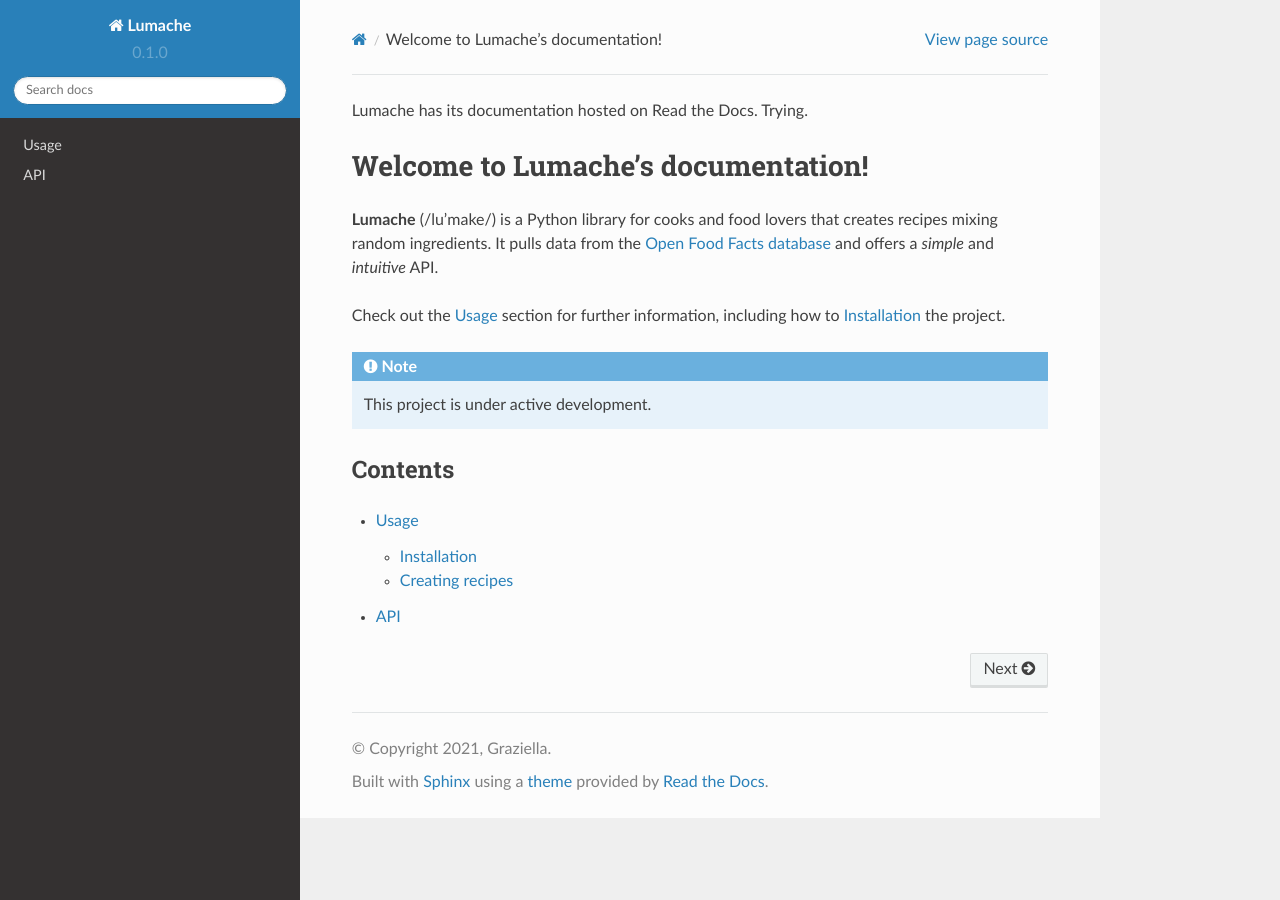
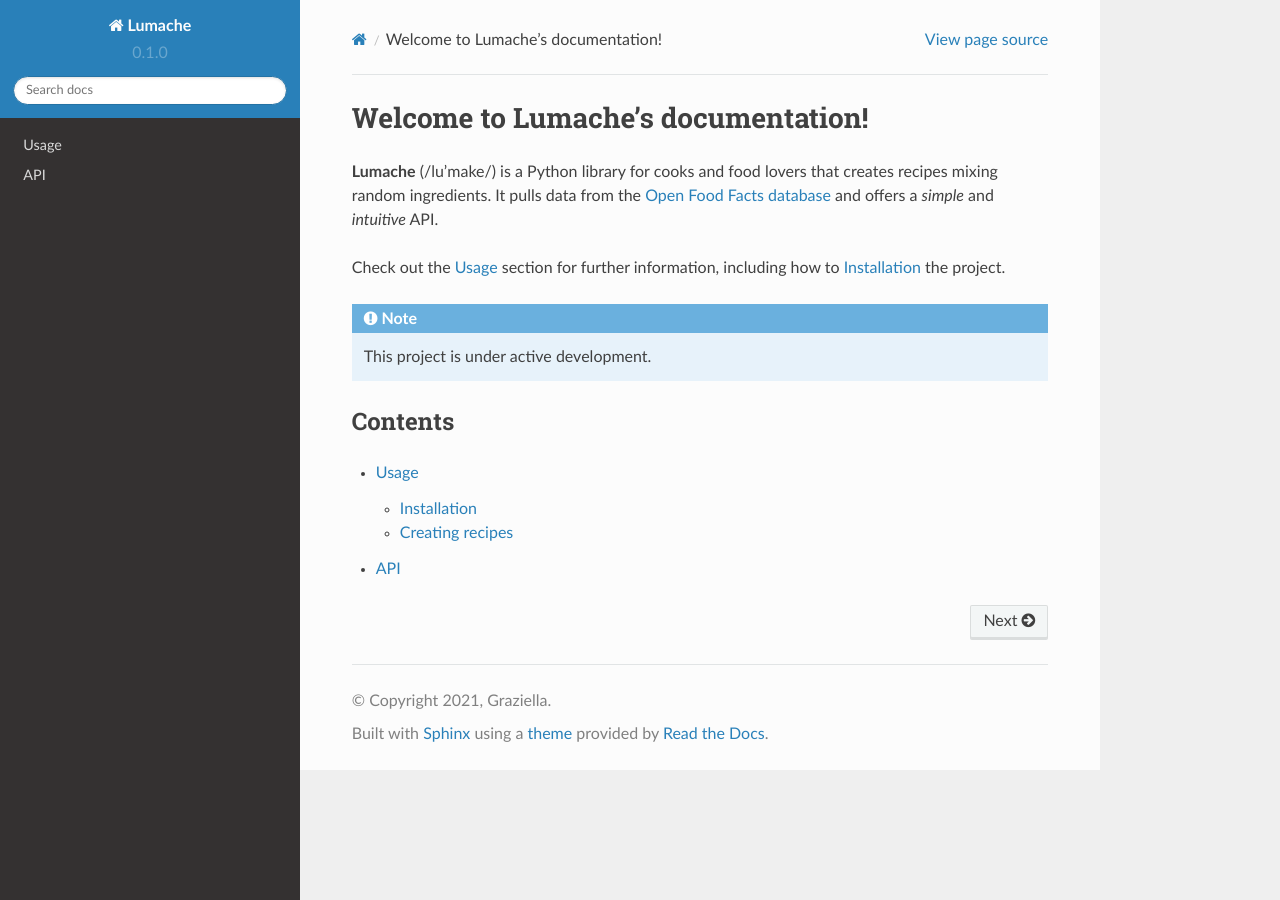
Before and after one commit to Nynuphar/IDEAL-doc, a Sphinx documentation site: the page built from docs/source/index.rst, in a window 1280 px wide. Built offline with Sphinx 7.4.7 and the Read the Docs theme 2.0.0, drawn with Linux system fonts in a browser that asks for light colours.

Commit message:
Update index.rst

```diff
--- a/docs/source/index.rst
+++ b/docs/source/index.rst
@@ -1,5 +1,3 @@
-Lumache has its documentation hosted on Read the Docs. Trying.
-
 Welcome to Lumache's documentation!
 ===================================
 
```
